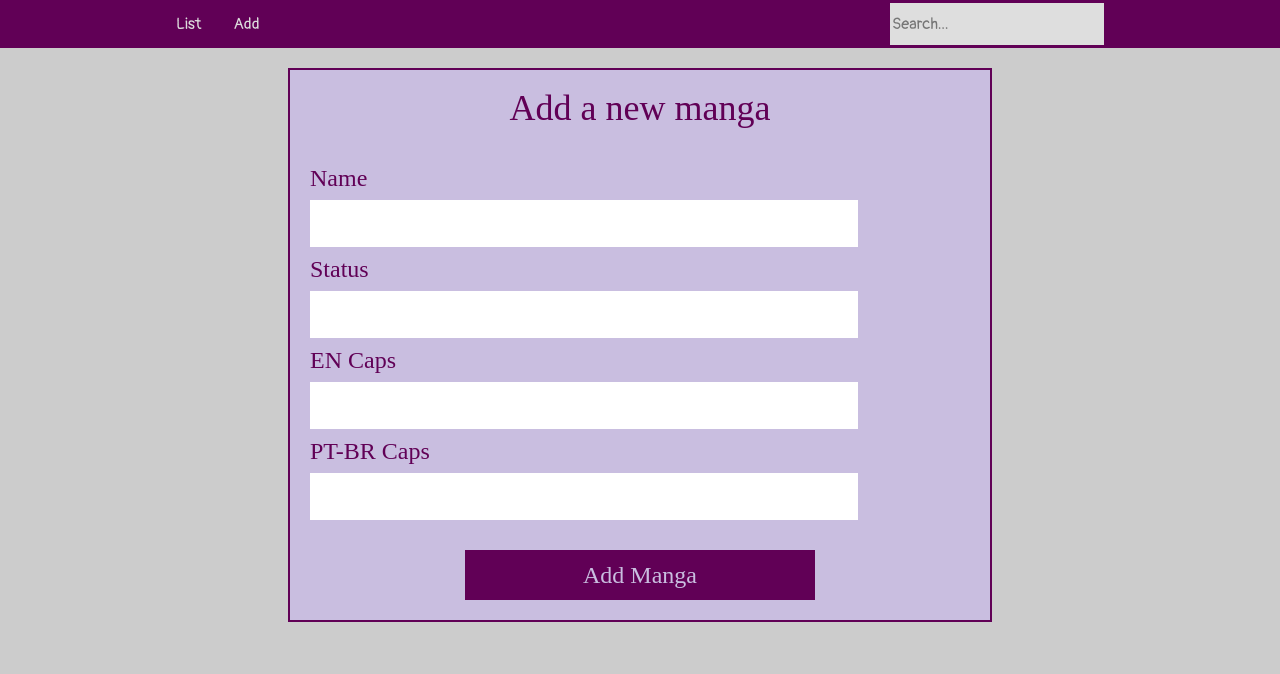
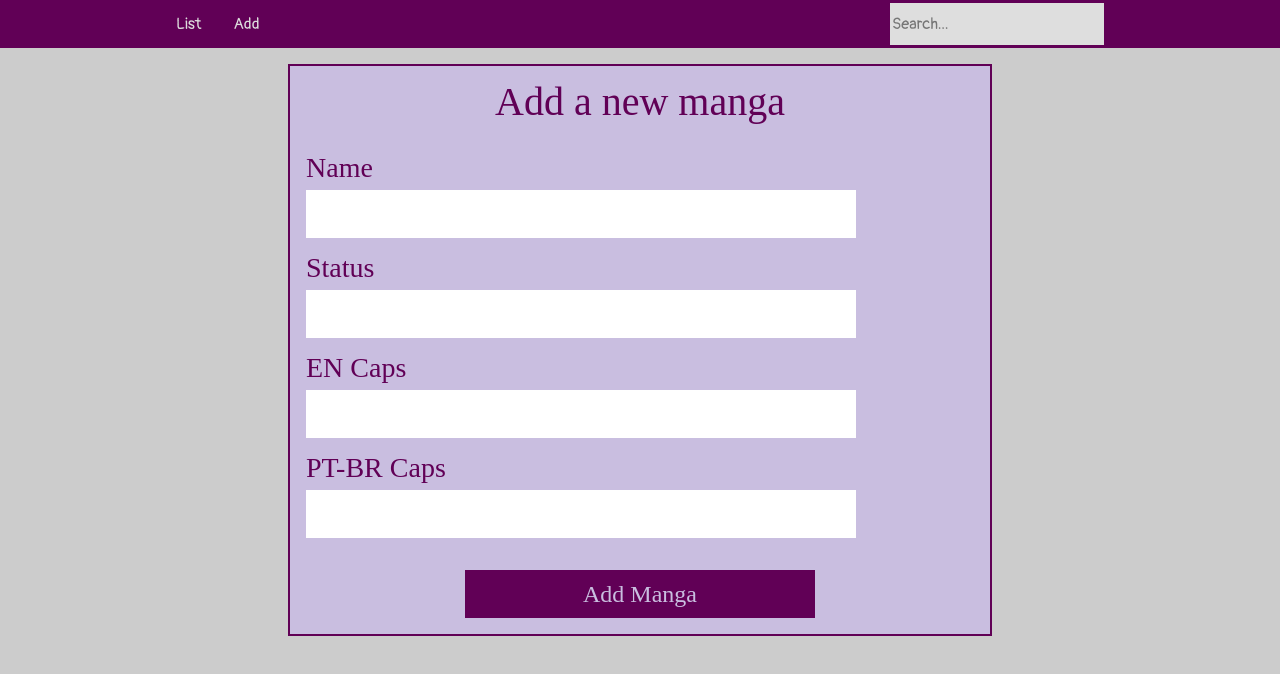
Before and after one commit to dre1597/MangaList_JSON-server, a website with bundled scripts: page MangaList/views/addNew.html in a window 1280 px wide. Built offline with nearby package versions, Linux system fonts and the light colour scheme.

```diff
--- a/MangaList/assets/sass/_add.sass
+++ b/MangaList/assets/sass/_add.sass
@@ -1,46 +1,46 @@
 .section
     width: 90%
-    margin: 20px auto 0 auto
+    margin: 1rem auto
     color: $color-dark
     border: 2px solid $color-dark
     background-color: $color-light
     max-width: 700px
 
     &__title
-        margin-top: 20px
+        margin-top: 1rem
         text-align: center
-        font-size: 36px
+        font-size: 2.5rem
 
     .form
-        margin-top: 20px
+        margin-top: 1rem
         &__fieldset
             display: flex
             justify-items: center
             flex-direction: column
-            padding: 20px
+            padding: 1rem
 
         &__label
-            font-size: 24px
+            font-size: 1.75rem
 
         &__input
-            padding: 10px
+            padding: .5rem
             color: $color-dark
-            font-size: 24px
-            margin: 10px 0 10px 0
+            font-size: 1.75rem
+            margin: .5rem 0 1rem 0
             width: 80%
 
         &__btn
             text-align: center
-            margin-bottom: 20px
+            margin-bottom: 1rem
 
             &--submit
                 border: 2px solid transparent
                 background-color: $color-dark
                 color: $color-light
                 width: 50%
-                height: 50px
+                height: 3rem
                 transition: 1s
-                font-size: 24px
+                font-size: 1.5rem
 
             &--submit:hover
                 background-color: $color-hover-button
```
Also changed, not shown: MangaList/views/error.html (+10 -7 lines), MangaList/assets/css/style.css.
